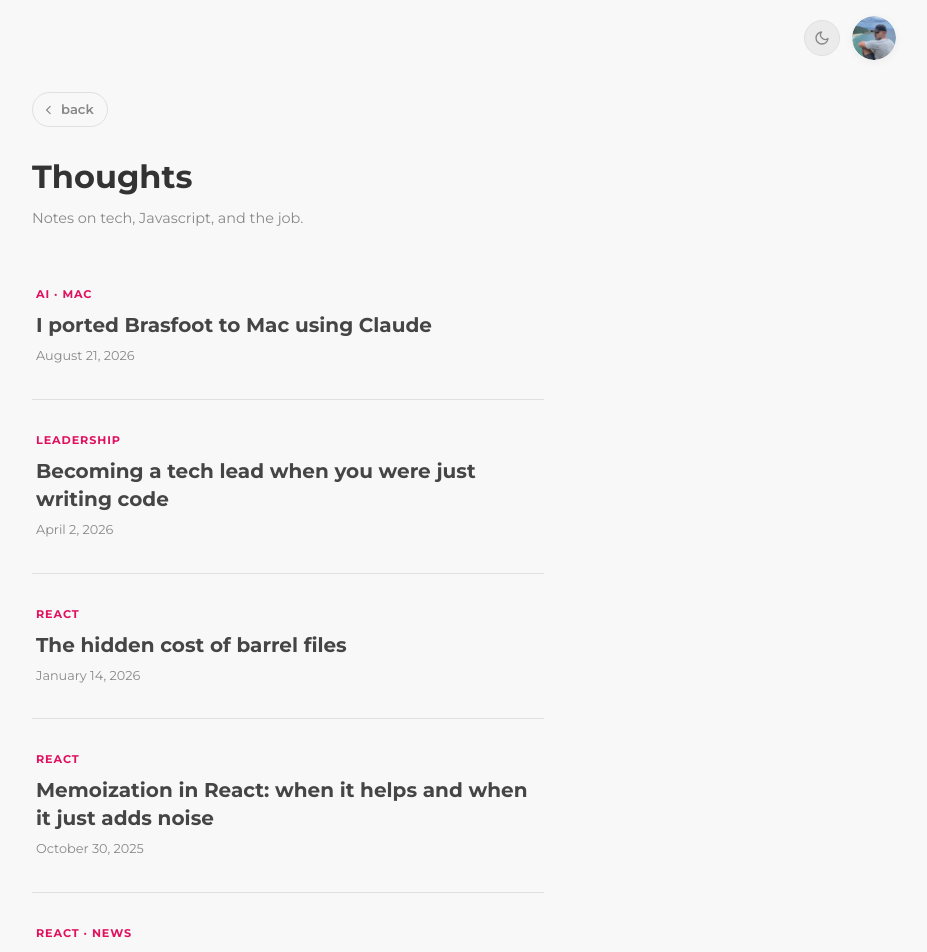
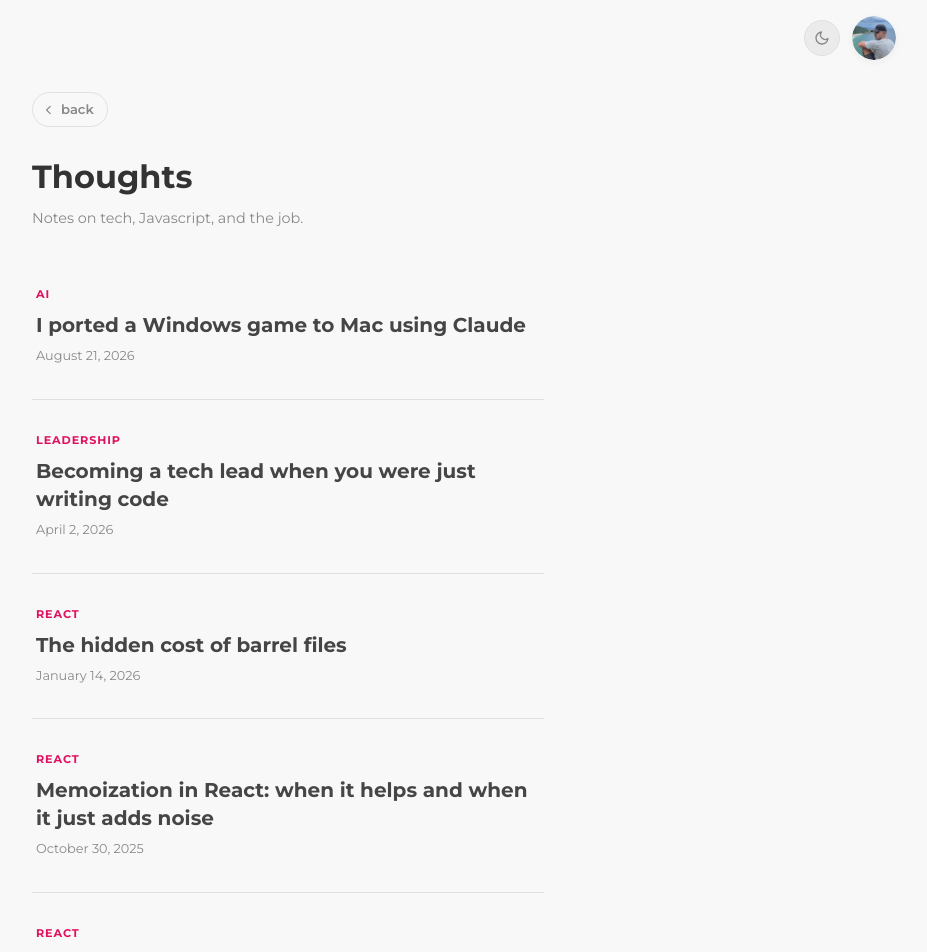
Before and after one commit to codenicolai/portfolio, a SvelteKit app: page /thoughts in a window 1280 px wide. Shown: the top 952 px of the page, without its empty margins (352-1279 px from the left). Built offline with nearby package versions, Linux system fonts and the light colour scheme.

Commit message:
feat: make pages content width default

```diff
--- a/src/routes/career-and-xp/+page.svelte
+++ b/src/routes/career-and-xp/+page.svelte
@@ -116,7 +116,7 @@ import { base } from "$app/paths";
   display: flex;
   flex-direction: column;
 }
-@media (max-width: 900px) {
+@media (max-width: 768px) {
   .detail-container { width: 88vw; }
 }
 
--- a/src/routes/projects/+page.svelte
+++ b/src/routes/projects/+page.svelte
@@ -173,8 +173,8 @@ const projects = [
 	},
 	{
 		tag: "Desktop · Cross-Platform",
-		name: "Brasfoot: Windows to macOS Port",
-		desc: "Ported the Windows-only game Brasfoot to run natively on macOS, without relying on Windows emulation.",
+		name: "Windows game port to macOS",
+		desc: "Ported the Windows-only game to run natively on macOS, without relying on Windows emulation.",
 		techs: [
 			{ icon: "java", label: "Java" },
 			{ icon: "macos", label: "macOS" },
--- a/src/routes/thoughts/+page.svelte
+++ b/src/routes/thoughts/+page.svelte
@@ -13,9 +13,9 @@ import { base } from "$app/paths";
   <h1 class="detail-title">Thoughts</h1>
   <p class="detail-subtitle">Notes on tech, Javascript, and the job.</p>
 
-  <a href="{base}/thoughts/brasfoot-mac-port" class="post-item">
-    <span class="post-tag">AI · Mac</span>
-    <h2 class="post-title">I ported Brasfoot to Mac using Claude</h2>
+  <a href="{base}/thoughts/game-mac-port" class="post-item">
+    <span class="post-tag">AI</span>
+    <h2 class="post-title">I ported a Windows game to Mac using Claude</h2>
     <p class="post-date">August 21, 2026</p>
   </a>
 
@@ -46,7 +46,7 @@ import { base } from "$app/paths";
   <div class="divider"></div>
 
   <a href="{base}/thoughts/react-news" class="post-item">
-    <span class="post-tag">React · News</span>
+    <span class="post-tag">React</span>
     <h2 class="post-title">What's actually changed in React lately</h2>
     <p class="post-date">March 18, 2025</p>
   </a>
@@ -59,7 +59,7 @@ import { base } from "$app/paths";
   display: flex;
   flex-direction: column;
 }
-@media (max-width: 900px) { .detail-container { width: 88vw; } }
+@media (max-width: 768px) { .detail-container { width: 88vw; } }
 
 .back-link { display: inline-flex; align-items: center; gap: 0.4rem; font-family: "Montserrat", sans-serif; font-size: 0.82rem; font-weight: 600; color: var(--color-text-muted); text-decoration: none; padding: 0.38rem 0.85rem 0.38rem 0.6rem; border-radius: 999px; border: 1px solid var(--color-border); background: transparent; transition: color 0.2s, border-color 0.2s, background 0.2s; margin-bottom: 1.5rem; align-self: flex-start; }
 .back-link:hover {
--- a/src/routes/thoughts/barrel-files/+page.svelte
+++ b/src/routes/thoughts/barrel-files/+page.svelte
@@ -28,7 +28,7 @@ import { base } from "$app/paths";
   flex-direction: column;
   gap: 1.15rem;
 }
-@media (max-width: 900px) { .detail-container { width: 88vw; } }
+@media (max-width: 768px) { .detail-container { width: 88vw; } }
 
 .back-link { display: inline-flex; align-items: center; gap: 0.4rem; font-family: "Montserrat", sans-serif; font-size: 0.82rem; font-weight: 600; color: var(--color-text-muted); text-decoration: none; padding: 0.38rem 0.85rem 0.38rem 0.6rem; border-radius: 999px; border: 1px solid var(--color-border); background: transparent; transition: color 0.2s, border-color 0.2s, background 0.2s; margin-bottom: 0.5rem; align-self: flex-start; }
 .back-link:hover {
--- a/src/routes/thoughts/brasfoot-mac-port/+page.svelte
+++ b/src/routes/thoughts/game-mac-port/+page.svelte
@@ -1,5 +1,5 @@
 <script>
-  import { base } from '$app/paths';
+import { base } from "$app/paths";
 </script>
 
 <main class="detail-container">
@@ -11,7 +11,7 @@
   </a>
 
   <span class="post-tag">AI · Mac</span>
-  <h1 class="post-title">I ported Brasfoot to Mac using Claude</h1>
+  <h1 class="post-title">I ported a Windows game to Mac using Claude</h1>
   <p class="post-date">August 21, 2026</p>
 
   <p class="post-body">Brasfoot, a lightweight Java-based Brazilian football manager game, only ever ran on Windows. It looks for Java through Windows-specific paths, which tools like GPTK and Crossover couldn't fake. So I paired with Claude to build a small abstraction layer that launches it properly on Mac.</p>
@@ -27,7 +27,7 @@
   flex-direction: column;
   gap: 1.15rem;
 }
-@media (max-width: 900px) { .detail-container { width: 88vw; } }
+@media (max-width: 768px) { .detail-container { width: 88vw; } }
 
 .back-link { display: inline-flex; align-items: center; gap: 0.4rem; font-family: "Montserrat", sans-serif; font-size: 0.82rem; font-weight: 600; color: var(--color-text-muted); text-decoration: none; padding: 0.38rem 0.85rem 0.38rem 0.6rem; border-radius: 999px; border: 1px solid var(--color-border); background: transparent; transition: color 0.2s, border-color 0.2s, background 0.2s; margin-bottom: 0.5rem; align-self: flex-start; }
 .back-link:hover {
--- a/src/routes/thoughts/memoization-react/+page.svelte
+++ b/src/routes/thoughts/memoization-react/+page.svelte
@@ -28,7 +28,7 @@ import { base } from "$app/paths";
   flex-direction: column;
   gap: 1.15rem;
 }
-@media (max-width: 900px) { .detail-container { width: 88vw; } }
+@media (max-width: 768px) { .detail-container { width: 88vw; } }
 
 .back-link { display: inline-flex; align-items: center; gap: 0.4rem; font-family: "Montserrat", sans-serif; font-size: 0.82rem; font-weight: 600; color: var(--color-text-muted); text-decoration: none; padding: 0.38rem 0.85rem 0.38rem 0.6rem; border-radius: 999px; border: 1px solid var(--color-border); background: transparent; transition: color 0.2s, border-color 0.2s, background 0.2s; margin-bottom: 0.5rem; align-self: flex-start; }
 .back-link:hover {
--- a/src/routes/thoughts/react-news/+page.svelte
+++ b/src/routes/thoughts/react-news/+page.svelte
@@ -28,7 +28,7 @@
   flex-direction: column;
   gap: 1.15rem;
 }
-@media (max-width: 900px) { .detail-container { width: 88vw; } }
+@media (max-width: 768px) { .detail-container { width: 88vw; } }
 
 .back-link { display: inline-flex; align-items: center; gap: 0.4rem; font-family: "Montserrat", sans-serif; font-size: 0.82rem; font-weight: 600; color: var(--color-text-muted); text-decoration: none; padding: 0.38rem 0.85rem 0.38rem 0.6rem; border-radius: 999px; border: 1px solid var(--color-border); background: transparent; transition: color 0.2s, border-color 0.2s, background 0.2s; margin-bottom: 0.5rem; align-self: flex-start; }
 .back-link:hover {
--- a/src/routes/thoughts/tech-lead/+page.svelte
+++ b/src/routes/thoughts/tech-lead/+page.svelte
@@ -29,7 +29,7 @@ import { base } from "$app/paths";
   flex-direction: column;
   gap: 1.15rem;
 }
-@media (max-width: 900px) { .detail-container { width: 88vw; } }
+@media (max-width: 768px) { .detail-container { width: 88vw; } }
 
 .back-link { display: inline-flex; align-items: center; gap: 0.4rem; font-family: "Montserrat", sans-serif; font-size: 0.82rem; font-weight: 600; color: var(--color-text-muted); text-decoration: none; padding: 0.38rem 0.85rem 0.38rem 0.6rem; border-radius: 999px; border: 1px solid var(--color-border); background: transparent; transition: color 0.2s, border-color 0.2s, background 0.2s; margin-bottom: 0.5rem; align-self: flex-start; }
 .back-link:hover {
```
